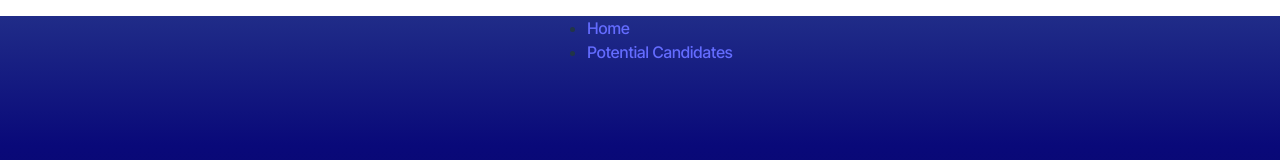
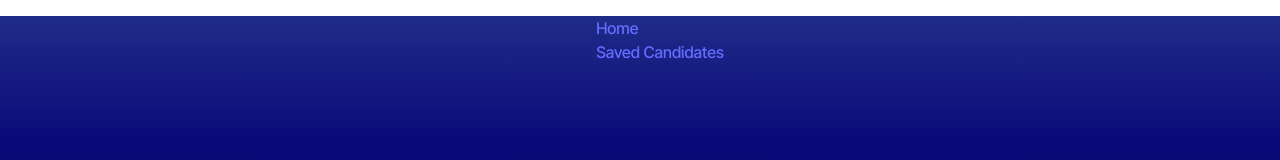
Before and after one commit to k3strl/13.candidate-search, a React (Vite) app: page / in a window 1280 px wide. Shown: the top 160 px of the page. Built offline with nearby package versions, Linux system fonts and the light colour scheme; the HTML template or start-up script is replaced by a standard one.

Commit message:
Made adjustments to wording, added debugging, fixed navlinks

```diff
--- a/src/components/Nav.tsx
+++ b/src/components/Nav.tsx
@@ -8,16 +8,16 @@ import { Link } from "react-router-dom";
 const Nav = () => {
   return (
     <nav>
-      <ul>
+      <ul style={{ display: "flex,", gap: "1rem", listStyle: "none"}}>
         {/* <ul style={{ display: "flex,", gap: "1rem", listStyle: "none"}}> */}
       <li>
-        <Link to= "/">
+        <Link to="/">
           Home
         </Link>
       </li>
         <li>
-          <Link to= "/">
-            Potential Candidates
+          <Link to= "SavedCandidates">
+            Saved Candidates
           </Link>
         </li>
       </ul>
--- a/src/pages/SavedCandidates.tsx
+++ b/src/pages/SavedCandidates.tsx
@@ -32,7 +32,7 @@ const SavedCandidates = () => {
 
   return (
     <div>
-      <h1>Potential Candidates</h1>
+      <h1>Saved Candidates</h1>
       {savedCandidates.length > 0 ? (
         <table>
           <thead>
```
Also changed, not shown: src/pages/CandidateSearch.tsx (+7 -7 lines).
